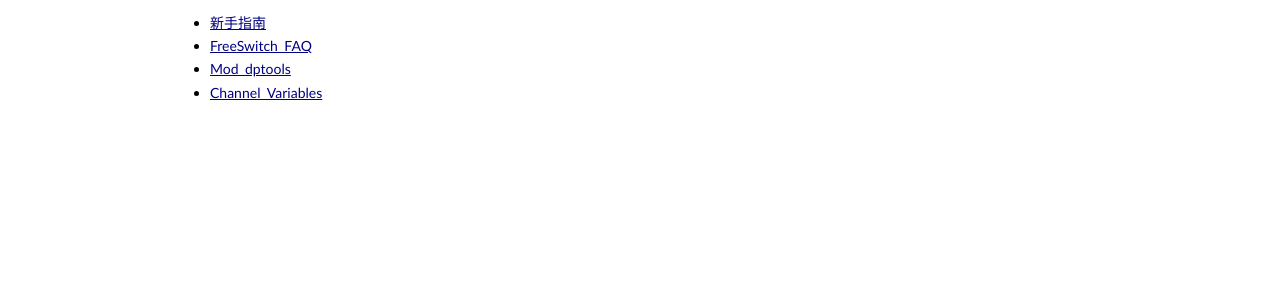
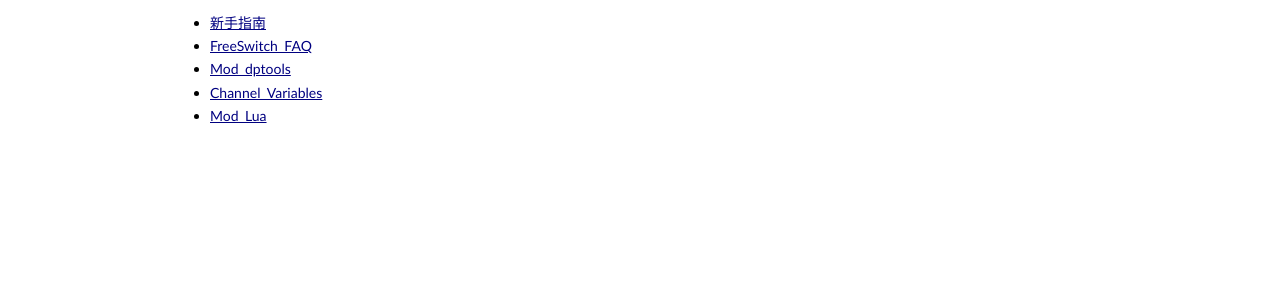
Before and after one commit to freeswitch-cn/freeswitch-cn.github.com, a Jekyll site: the page built from wiki/index.md, in a window 1280 px wide. Shown: the part 247-547 px from the top of the page. Built offline with Jekyll 4.4.1, drawn with Linux system fonts in a browser that asks for light colours; Markdown is read by kramdown in place of the engine named in the settings.

Commit message:
添加指向lua模块的连接

```diff
--- a/wiki/index.md
+++ b/wiki/index.md
@@ -9,3 +9,4 @@ title: Wiki
 * [FreeSwitch_FAQ](/wiki/FreeSWITCH_FAQ.html)
 * [Mod_dptools](/wiki/mod_dptools.html)
 * [Channel_Variables](/wiki/Channel_Variables.html)
+* [Mod_Lua](/wiki/Mod_lua.html)
```
